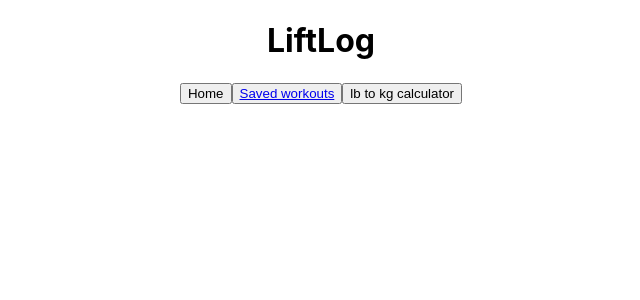
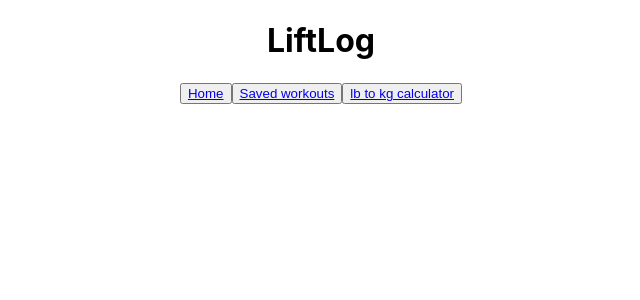
Before and after one commit to DeanLeong/LiftLog, a React (Create React App) app: page / in a window 1280 px wide. Shown: the top 300 px of the page, without its empty margins (319-959 px from the left). Built offline with nearby package versions, Linux system fonts and the light colour scheme.

Commit message:
functional link for saved workouts

```diff
--- a/src/App.js
+++ b/src/App.js
@@ -6,18 +6,29 @@ import axios from "axios"
 
 function App() {
 
+  //11-20 can be in a header comp
+  //app.js will hold all routes
+  //Make a Home and Calc Comp
+  //Make a header comp
   return (
     <div>
       <div>
       <h1 className="Header">LiftLog</h1>
         <nav>
-          <button>Home</button>
+          <button>
+            <Link to={`/Home`}>Home</Link>
+          </button>
           <button>
             <Link to={`/SavedWorkouts`}>Saved workouts</Link>
           </button>
-          <button>lb to kg calculator</button>
+          <button>
+            <Link to={`/Calculator`}>lb to kg calculator</Link>
+          </button>
         </nav>
       </div>
+      <Route exact path="/SavedWorkouts">
+        <SavedWorkouts />
+      </Route>
     </div>
   )
 }
--- a/src/SavedWorkouts.jsx
+++ b/src/SavedWorkouts.jsx
@@ -1,5 +1,5 @@
 import React, { useState, useEffect } from "react"
-import { Link, Route } from "react-router-dom"
+import { Link, BrowserRouter as Router, Route} from "react-router-dom"
 import axios from "axios"
 
 function SavedWorkouts(props) {
@@ -22,24 +22,7 @@ function SavedWorkouts(props) {
 
   return (
     <div>
-    <div>
-        <h1>LiftLog</h1>
-          <h2>Saved Workouts</h2>
-        <nav>
-        <div>
-      <div>
-      <h1 className="Header">LiftLog</h1>
-        <nav>
-        <button>Home</button>
-          <button>
-            <Link>Saved workouts</Link>
-          </button>
-          <button>lb to kg calculator</button>
-        </nav>
-      </div>
-    </div>
-        </nav>
-    </div>
+      <h2>Saved Workouts</h2>
     <div className="savedWorkouts">
         {workouts.map((workout) => (
           <p>{workout.fields.Day},
```
